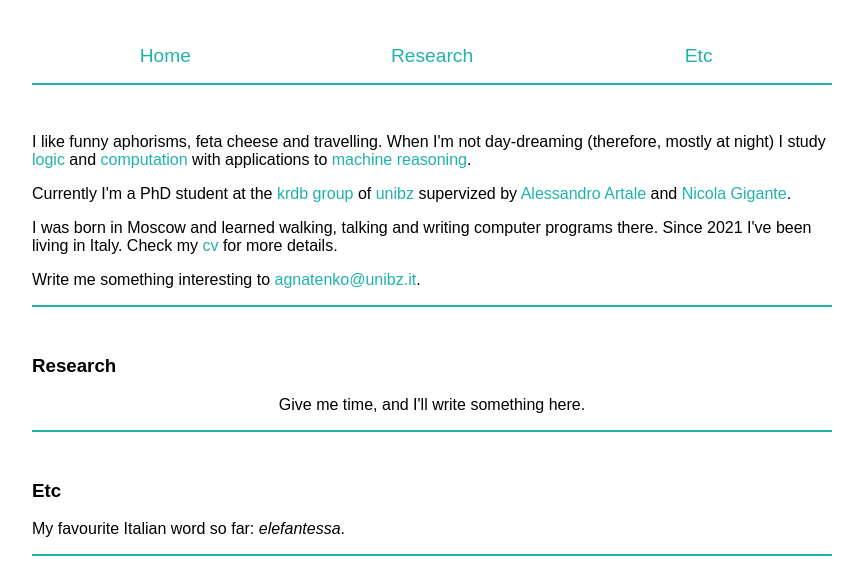
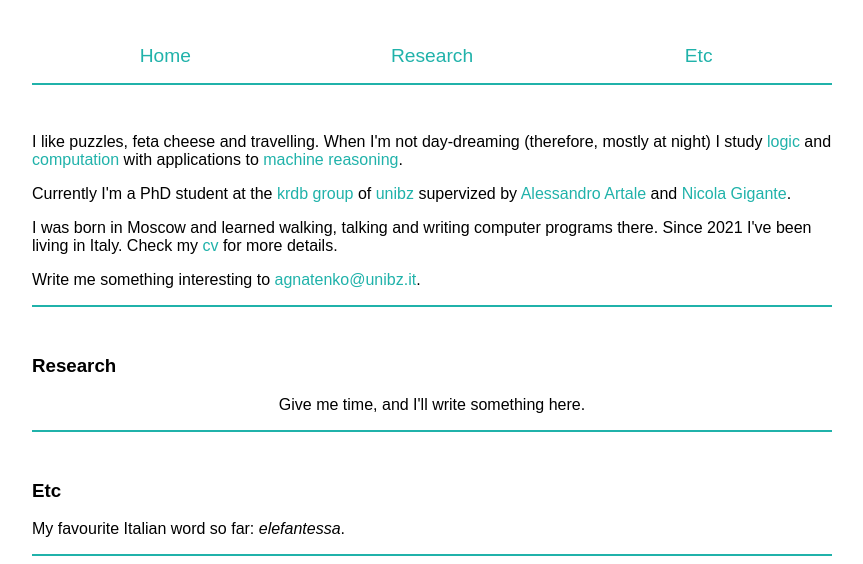
Before and after one commit to gnatenko/gnatenko.github.io, a plain HTML site: page index.html in a window 1280 px wide. Shown: the part 236-800 px from the top of the page, without its empty margins (208-1071 px from the left). Drawn offline with Linux system fonts and the light colour scheme.

Commit message:
some minor changes reversed

```diff
--- a/index.html
+++ b/index.html
@@ -56,7 +56,7 @@
         <div class="vspace"></div>
 
         <p>
-            I like funny aphorisms, feta cheese and travelling. When I'm not day-dreaming
+            I like puzzles, feta cheese and travelling. When I'm not day-dreaming
             (therefore, mostly at night) I study
             <a href="https://en.wikipedia.org/wiki/Mathematical_logic" target="_blank">
                 logic
```
